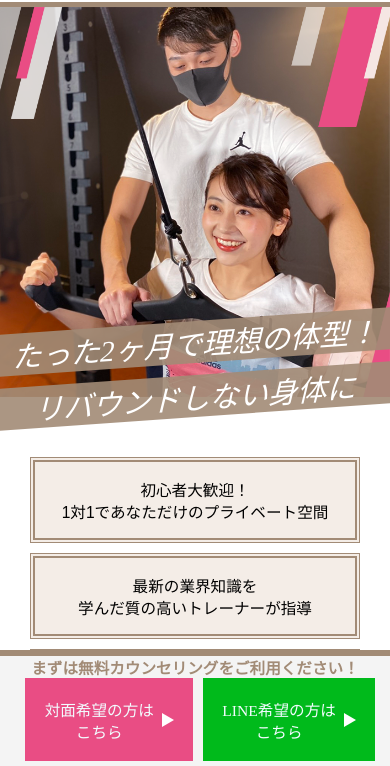
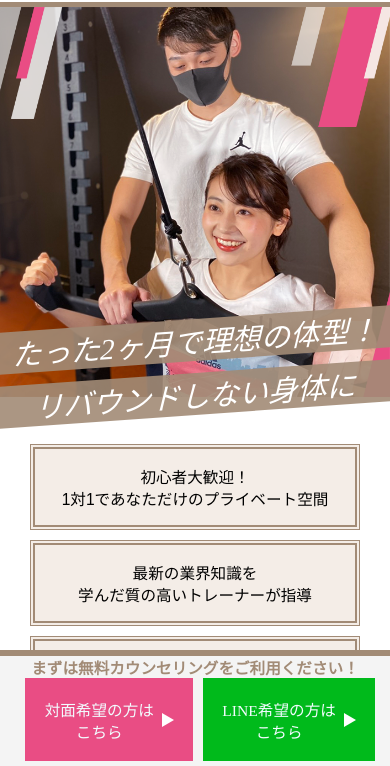
Before and after one commit to Web-Shizuoka/LP-056-ClassicGym, a website: page htdocs/index.html in a window 390 px wide. Shown: the part 78-844 px from the top of the page. Drawn offline with Linux system fonts and the light colour scheme.

Commit message:
2022/02/12-1:40更新

```diff
--- a/src/scss/_mainvisual.scss
+++ b/src/scss/_mainvisual.scss
@@ -221,11 +221,11 @@
     &__catch-copy {
       position: absolute;
       height: 0;
-      top: 55vw;
+      top: 80vw;
       left: 0;
       width: 100%;
       &--text {
-        margin-top: 100px;
+        margin-top: 0;
         font-size: 7.5vw;
         font-family: serif;
         font-style: italic;
@@ -274,7 +274,7 @@
         display: none;
         &-sp {
           display: block;
-          margin: 60px 30px 0 30px;
+          margin: 12vw 30px 0 30px;
           &-content {
             display: grid;
             grid-template-columns: 1fr;
```
Also changed, not shown: htdocs/assets/css/style.css.
